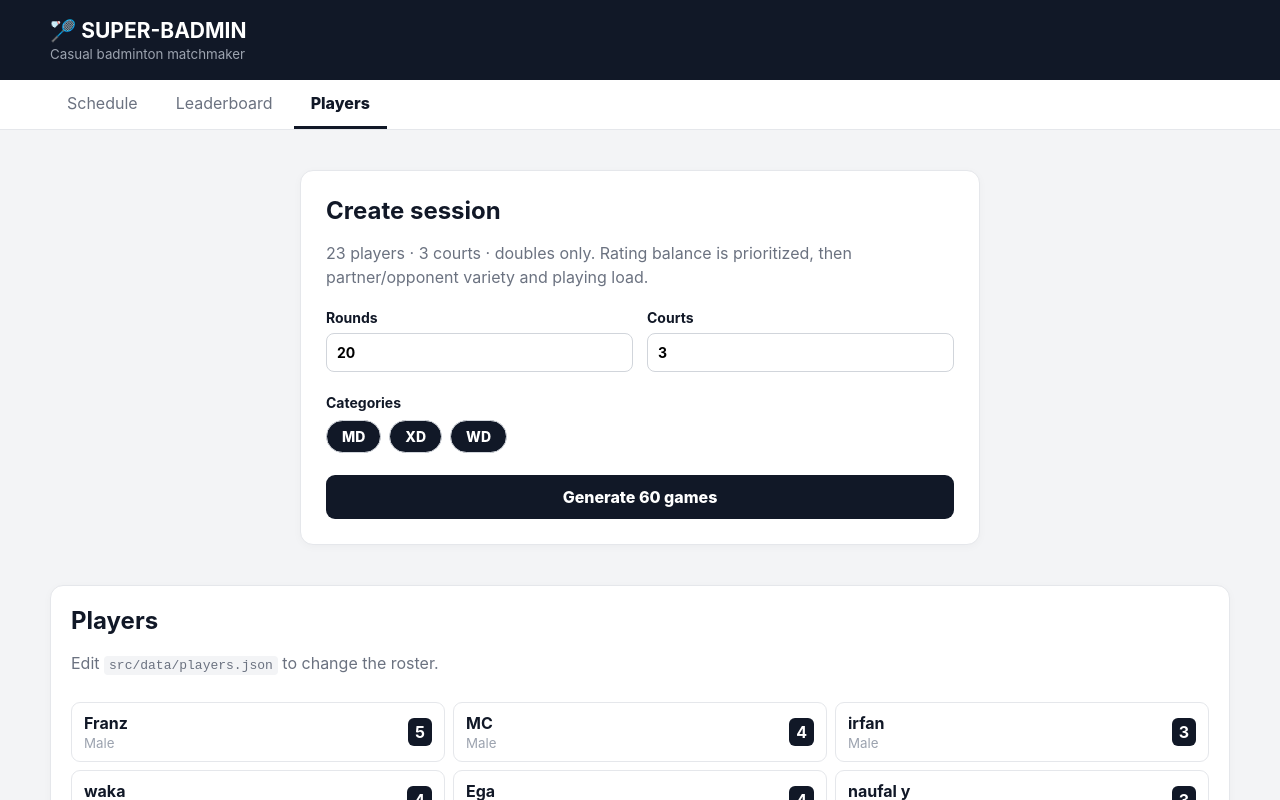
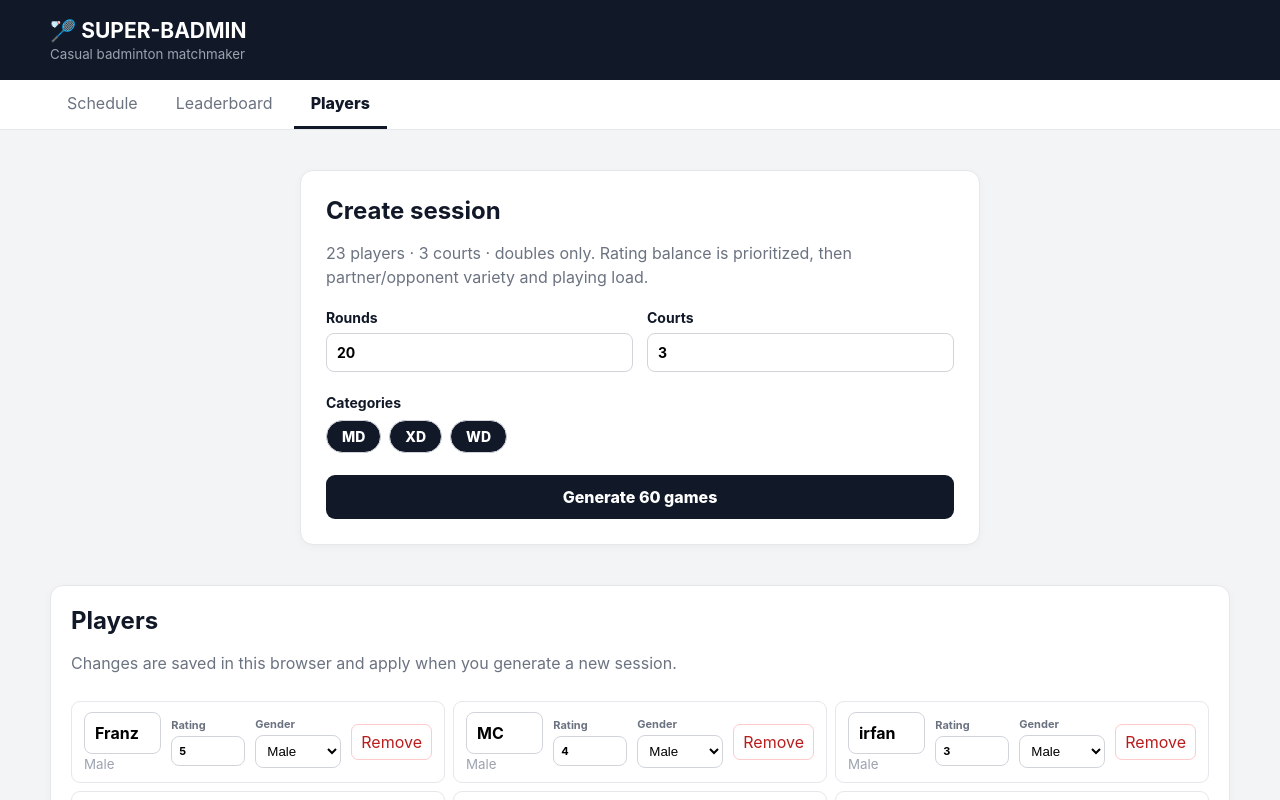
Before and after one commit to davidyunus/super-badmin, a React (Vite) app: page / in a window 1280 px wide. Both pictures are taken after a click on the button "Players". Shown: the top 800 px of the page. Built offline with nearby package versions, Linux system fonts and the light colour scheme.

Commit message:
update player and can update if player absent

```diff
--- a/src/App.tsx
+++ b/src/App.tsx
@@ -2,12 +2,12 @@ import { useMemo, useState } from 'react';
 import playersData from './data/players.json';
 import { generateSchedule } from './scheduler';
 import { Category, Match, Player, PlayerStats, Session } from './types';
-import { clearSession, emptyStats, loadSession, saveSession } from './utils/storage';
-const players = playersData as Player[];
+import { clearSession, emptyStats, loadPlayers, loadSession, savePlayers, saveSession } from './utils/storage';
 const cats: Category[] = ['MD', 'XD', 'WD'];
-const rating = (n: string) => players.find((p) => p.name === n)?.rating ?? 0;
-function statsForMatches(ms: Match[]) {
-  const s = emptyStats(players.map((p) => p.name));
+function statsForMatches(ms: Match[], players: Player[]) {
+  const names = new Set(players.map((p) => p.name));
+  ms.forEach((m) => [...m.teamA, ...m.teamB].forEach((name) => names.add(name)));
+  const s = emptyStats([...names]);
   for (const m of ms) {
     if (m.scoreA == null || m.scoreB == null) continue;
     const aw = m.scoreA > m.scoreB;
@@ -30,6 +30,7 @@ function statsForMatches(ms: Match[]) {
 }
 export default function App() {
   const [session, setSession] = useState<Session | null>(() => loadSession());
+  const [players, setPlayers] = useState<Player[]>(() => loadPlayers(playersData as Player[]));
   const [rounds, setRounds] = useState(20);
   const [courts, setCourts] = useState(3);
   const [selected, setSelected] = useState<Category[]>(cats);
@@ -37,6 +38,10 @@ export default function App() {
   const save = (s: Session) => {
     setSession(s);
     saveSession(s);
+  };
+  const updatePlayers = (next: Player[]) => {
+    setPlayers(next);
+    savePlayers(next);
   };
   const generate = () => {
     const ms = generateSchedule(players, rounds, courts, selected);
@@ -53,7 +58,7 @@ export default function App() {
   const score = (id: string, a: number, b: number) => {
     if (!session) return;
     const ms = session.matches.map((m) => (m.id === id ? { ...m, scoreA: a, scoreB: b } : m));
-    save({ ...session, matches: ms, stats: statsForMatches(ms) });
+    save({ ...session, matches: ms, stats: statsForMatches(ms, players) });
   };
   const reset = () => {
     if (confirm('Reset current session?')) {
@@ -133,8 +138,8 @@ export default function App() {
           </section>
         )}
         {session && tab === 'schedule' && <Schedule session={session} onScore={score} />}{' '}
-        {session && tab === 'leaderboard' && <Leaderboard stats={session.stats} />}{' '}
-        {tab === 'players' && <Players />}
+        {session && tab === 'leaderboard' && <Leaderboard players={players} stats={session.stats} />}{' '}
+        {tab === 'players' && <Players players={players} onChange={updatePlayers} hasSession={!!session} />}
       </main>
     </div>
   );
@@ -239,9 +244,9 @@ function MatchCard({
     </article>
   );
 }
-function Leaderboard({ stats }: { stats: Record<string, PlayerStats> }) {
+function Leaderboard({ players, stats }: { players: Player[]; stats: Record<string, PlayerStats> }) {
   const rows = players
-    .map((p) => ({ p, s: stats[p.name] }))
+    .map((p) => ({ p, s: stats[p.name] ?? emptyStats([p.name])[p.name] }))
     .sort((a, b) => b.s.wins - a.s.wins || b.s.diff - a.s.diff || b.s.pointsFor - a.s.pointsFor);
   return (
     <section className="card">
@@ -283,25 +288,55 @@ function Leaderboard({ stats }: { stats: Record<string, PlayerStats> }) {
     </section>
   );
 }
-function Players() {
+function Players({
+  players,
+  onChange,
+  hasSession,
+}: {
+  players: Player[];
+  onChange: (players: Player[]) => void;
+  hasSession: boolean;
+}) {
+  const update = (index: number, changes: Partial<Player>) =>
+    onChange(players.map((player, i) => (i === index ? { ...player, ...changes } : player)));
+  const remove = (index: number) => {
+    if (confirm(`Remove ${players[index].name || 'this player'} from the roster?`)) {
+      onChange(players.filter((_, i) => i !== index));
+    }
+  };
   return (
     <section className="card">
       <div className="section">
         <h1>Players</h1>
-        <p>
-          Edit <code>src/data/players.json</code> to change the roster.
-        </p>
+        <p>Changes are saved in this browser and apply when you generate a new session.</p>
+        {hasSession && <p className="notice">Current matches keep their existing players. Reset the session to generate a new schedule.</p>}
       </div>
       <div className="players">
-        {players.map((p) => (
-          <div key={p.name}>
+        {players.map((p, index) => (
+          <div key={index} className="player-row">
             <span>
-              <b>{p.name}</b>
+              <input aria-label={`Player ${index + 1} name`} value={p.name} onChange={(e) => update(index, { name: e.target.value })} />
               <small>{p.gender === 'F' ? 'Female' : 'Male'}</small>
             </span>
-            <strong>{p.rating}</strong>
+            <label>
+              Rating
+              <input type="number" min="1" max="5" value={p.rating} onChange={(e) => update(index, { rating: Math.max(1, Math.min(5, Number(e.target.value) || 1)) })} />
+            </label>
+            <label>
+              Gender
+              <select value={p.gender} onChange={(e) => update(index, { gender: e.target.value as Player['gender'] })}>
+                <option value="M">Male</option>
+                <option value="F">Female</option>
+              </select>
+            </label>
+            <button className="remove" aria-label={`Remove ${p.name || 'player'}`} onClick={() => remove(index)}>Remove</button>
           </div>
         ))}
+      </div>
+      <div className="section player-actions">
+        <button className="primary" onClick={() => onChange([...players, { name: 'New player', rating: 3, gender: 'M' }])}>
+          Add player
+        </button>
       </div>
     </section>
   );
--- a/src/data/players.json
+++ b/src/data/players.json
@@ -113,5 +113,10 @@
     "name": "Daniel",
     "rating": 3,
     "gender": "M"
+  },
+  {
+    "name": "Henry",
+    "rating": 3,
+    "gender": "M"
   }
 ]
--- a/src/styles.css
+++ b/src/styles.css
@@ -293,6 +293,51 @@ th {
   justify-content: space-between;
   align-items: center;
 }
+.player-row {
+  gap: 10px;
+}
+.player-row > span {
+  flex: 1 1 180px;
+}
+.player-row > span input {
+  margin: 0;
+  font-weight: 700;
+}
+.player-row label {
+  color: #6b7280;
+  font-size: 11px;
+}
+.player-row label input,
+.player-row select {
+  margin-top: 4px;
+  padding: 7px;
+  width: 74px;
+}
+.player-row select {
+  width: 86px;
+  border: 1px solid #d1d5db;
+  border-radius: 8px;
+  background: white;
+}
+.remove {
+  border: 1px solid #fecaca;
+  color: #b91c1c;
+  background: white;
+  border-radius: 7px;
+  padding: 7px 9px;
+}
+.notice {
+  background: #fffbeb;
+  border-left: 3px solid #f59e0b;
+  padding: 8px 10px;
+}
+.player-actions {
+  padding-top: 0;
+}
+.player-actions .primary {
+  width: auto;
+  padding: 9px 14px;
+}
 .players span {
   display: flex;
   flex-direction: column;
--- a/src/utils/storage.ts
+++ b/src/utils/storage.ts
@@ -1,5 +1,6 @@
-import { PlayerStats, Session } from '../types';
+import { Player, PlayerStats, Session } from '../types';
 const KEY = 'super-badmin-session-v1';
+const PLAYERS_KEY = 'super-badmin-players-v1';
 export function loadSession(): Session | null {
   try {
     const x = localStorage.getItem(KEY);
@@ -14,6 +15,17 @@ export function saveSession(s: Session) {
 export function clearSession() {
   localStorage.removeItem(KEY);
 }
+export function loadPlayers(fallback: Player[]): Player[] {
+  try {
+    const x = localStorage.getItem(PLAYERS_KEY);
+    return x ? JSON.parse(x) : fallback;
+  } catch {
+    return fallback;
+  }
+}
+export function savePlayers(players: Player[]) {
+  localStorage.setItem(PLAYERS_KEY, JSON.stringify(players));
+}
 export function emptyStats(names: string[]): Record<string, PlayerStats> {
   return Object.fromEntries(
     names.map((n) => [n, { games: 0, wins: 0, losses: 0, pointsFor: 0, pointsAgainst: 0, diff: 0 }])
```
